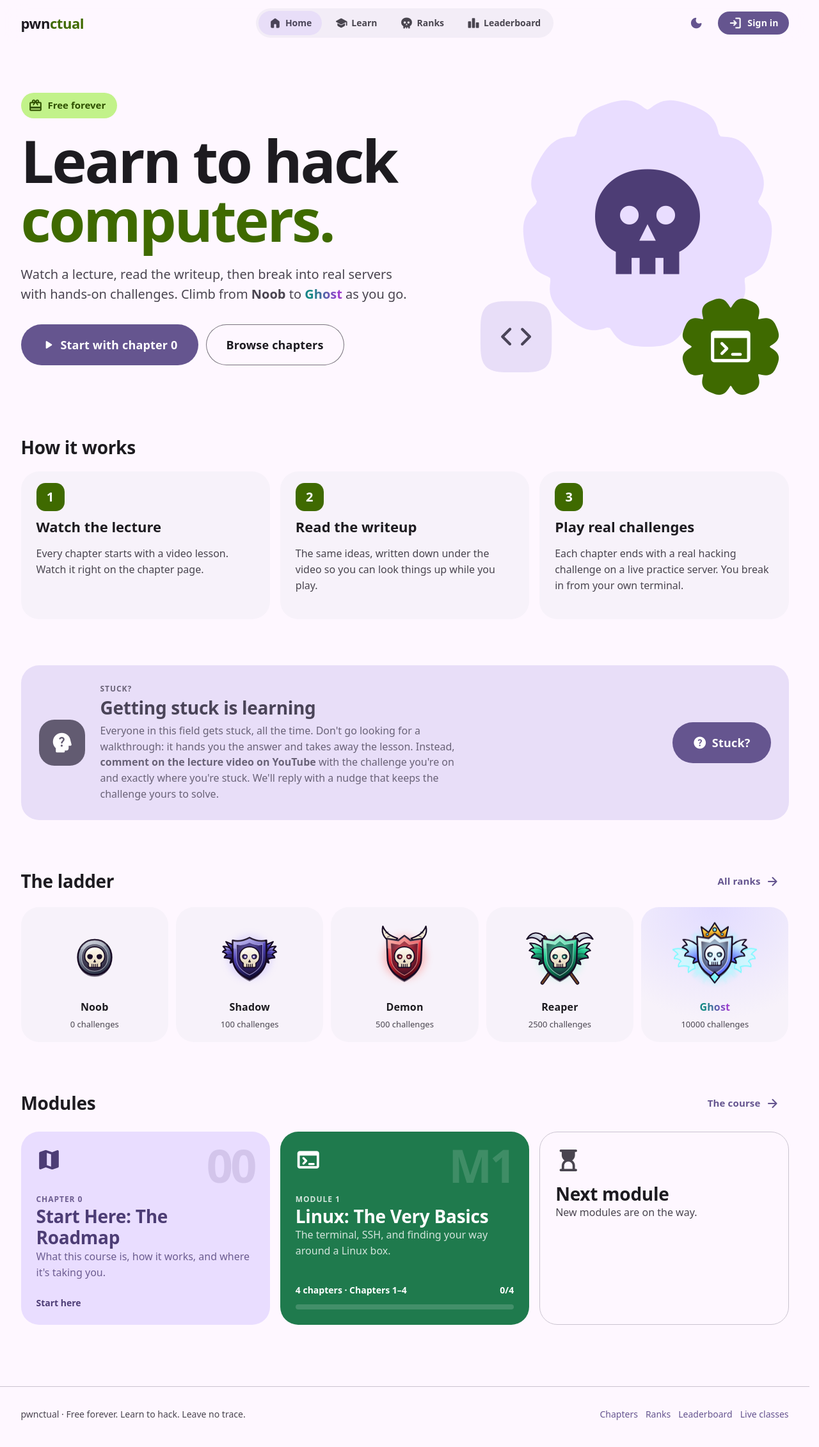
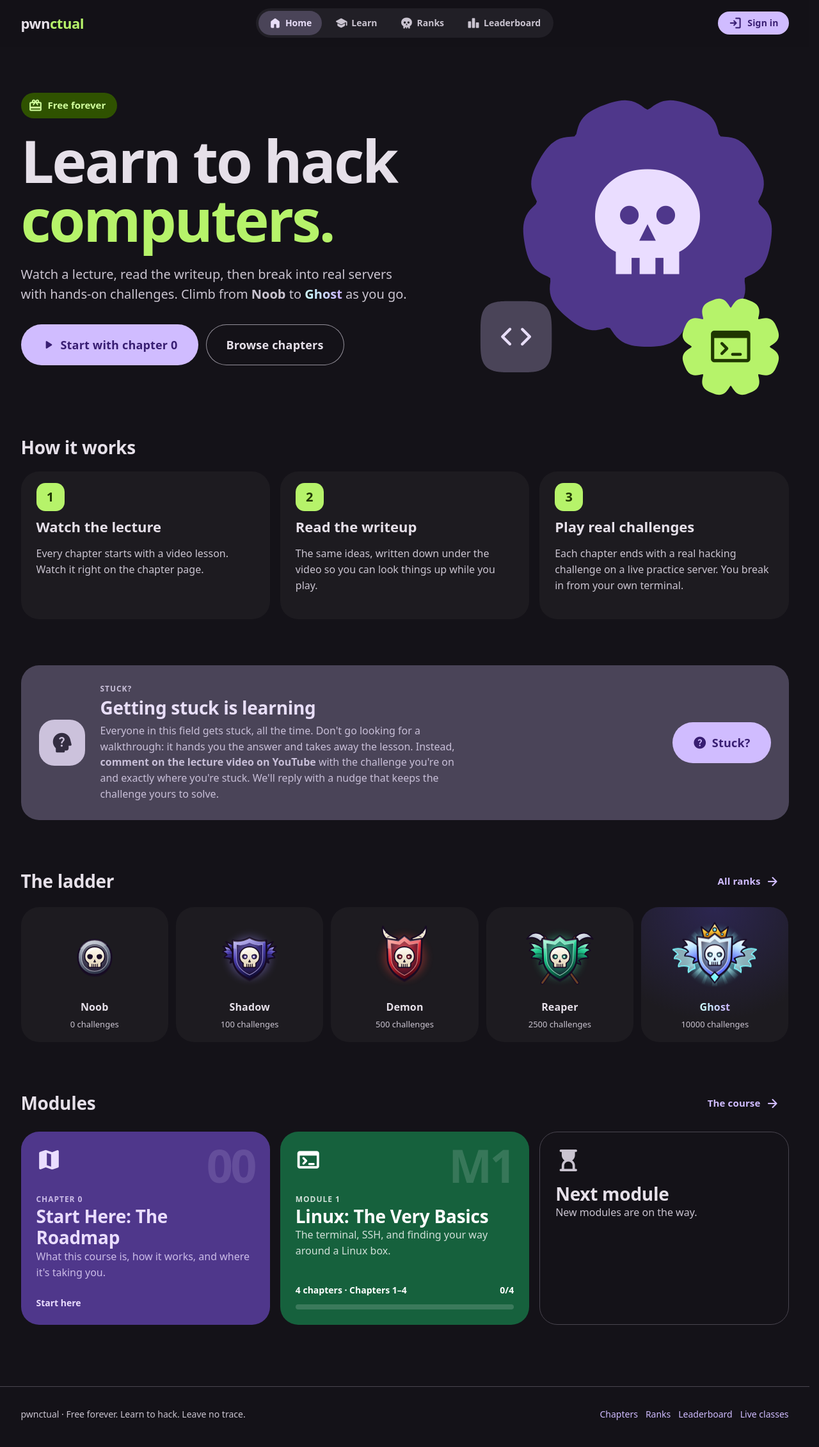
Before and after one commit to politejackal/pwnctual, a Flask app: page / in a window 1280 px wide. Shown: the whole page at 64% size. Run offline with Flask 3, Linux system fonts and the light colour scheme; some web fonts are replaced.

Commit message:
Remove the light theme: dark only
Drops the theme toggle, the pre-paint theme script, the circular-reveal
transition and every light-scheme colour override.

Co-Authored-By: Claude Opus 5.5 <noreply@anthropic.com>
Claude-Session: https://claude.ai/code/session_01YP6mVJmZu7mhe538BD6Ur2

```diff
--- a/pwnctual/static/css/app.css
+++ b/pwnctual/static/css/app.css
@@ -1,4 +1,4 @@
-/* pwnctual: Material 3 Expressive, dark-first, with a light scheme */
+/* pwnctual: Material 3 Expressive, dark only */
 
 :root {
   color-scheme: dark;
@@ -31,28 +31,6 @@
   --spring-fast: cubic-bezier(.42, 1.67, .21, .90);   /* expressive spatial fast */
   --spring: cubic-bezier(.38, 1.21, .22, 1.00);       /* expressive spatial default */
   --ease: cubic-bezier(.2, 0, 0, 1);                  /* emphasized */
-}
-
-:root[data-theme="light"] {
-  color-scheme: light;
-  --primary: #65558F;            --on-primary: #FFFFFF;
-  --primary-container: #E9DDFF;  --on-primary-container: #4D3D75;
-  --secondary: #625B71;          --on-secondary: #FFFFFF;
-  --secondary-container: #E8DEF8; --on-secondary-container: #4A4458;
-  --tertiary: #3F6A00;           --on-tertiary: #FFFFFF;
-  --tertiary-container: #C2F28A; --on-tertiary-container: #2F5000;
-  --green-card: #1F7A4D;         --on-green-card: #FFFFFF;
-  --error: #BA1A1A;              --on-error: #FFFFFF;
-  --error-container: #FFDAD6;    --on-error-container: #93000A;
-  --surface: #FEF7FF;            --on-surface: #1D1B20;
-  --on-surface-variant: #49454F;
-  --surface-container-lowest: #FFFFFF;
-  --surface-container-low: #F7F2FA;
-  --surface-container: #F3EDF7;
-  --surface-container-high: #ECE6F0;
-  --surface-container-highest: #E6E0E9;
-  --outline: #79747E;            --outline-variant: #CAC4D0;
-  --inverse-surface: #322F35;    --inverse-on-surface: #F5EFF7;
 }
 
 *, *::before, *::after { box-sizing: border-box; }
@@ -186,23 +164,10 @@ main { padding-bottom: 96px; min-height: calc(100vh - 160px); }
 ::view-transition-old(bnav-ind), ::view-transition-new(bnav-ind) { height: 100%; animation: none; }
 ::view-transition-old(topbar), ::view-transition-new(topbar),
 ::view-transition-old(bottomnav), ::view-transition-new(bottomnav) { animation-duration: .2s; }
-:root:not(.theme-anim)::view-transition-old(root) { animation: vt-out .1s linear both; }
-:root:not(.theme-anim)::view-transition-new(root) { animation: vt-in .24s cubic-bezier(0, 0, 0, 1) .08s both; }
+::view-transition-old(root) { animation: vt-out .1s linear both; }
+::view-transition-new(root) { animation: vt-in .24s cubic-bezier(0, 0, 0, 1) .08s both; }
 @keyframes vt-out { to { opacity: 0; } }
 @keyframes vt-in { from { opacity: 0; transform: translateY(6px); } }
-/* theme switch: circular reveal of the whole page, nothing else animates */
-.theme-anim .topbar, .theme-anim .bottomnav, .theme-anim .nav-ind, .theme-anim .bnav-ind,
-.theme-anim .nav-c, .theme-anim .bnav-c { view-transition-name: none !important; }
-.theme-anim *, .theme-anim *::before, .theme-anim *::after { transition: none !important; }
-/* the old page stays still underneath; the new one is revealed in a circle from the toggle.
-   The group and old image don't animate at all, so the page can't shift or fade while it runs. */
-.theme-anim::view-transition-group(root), .theme-anim::view-transition-old(root) { animation: none; }
-.theme-anim::view-transition-old(root), .theme-anim::view-transition-new(root) { mix-blend-mode: normal; }
-.theme-anim::view-transition-new(root) { animation: theme-reveal .55s cubic-bezier(.2, 0, 0, 1) both; }
-@keyframes theme-reveal {
-  from { clip-path: circle(0 at var(--reveal-x, 100%) var(--reveal-y, 0)); }
-  to { clip-path: circle(var(--reveal-r, 150vmax) at var(--reveal-x, 100%) var(--reveal-y, 0)); }
-}
 @media (prefers-reduced-motion: reduce) { @view-transition { navigation: none; } }
 
 /* ---------------------------------------------------------------- buttons */
@@ -276,7 +241,6 @@ a.chip:active::after { opacity: .14; }
   transition: background .3s var(--ease), border-radius .5s var(--spring); }
 .rank-step:hover { text-decoration: none; background: var(--surface-container); border-radius: 40px; }
 .rank-step.apex { background: radial-gradient(120% 120% at 50% 0%, #2c2650 0%, var(--surface-container-low) 70%); }
-:root[data-theme="light"] .rank-step.apex { background: radial-gradient(120% 120% at 50% 0%, #e2dcff 0%, var(--surface-container-low) 70%); }
 @media (max-width: 760px) {
   /* a slice of the next card peeks in, so it reads as a row you can swipe */
   /* full-bleed strip with the page gutter inside it, so the end cards (and the emblems' wings) aren't cut by the edge */
@@ -323,7 +287,6 @@ a.chip:active::after { opacity: .14; }
 .ladder-rank.current { background: var(--primary-container); color: var(--on-primary-container); }
 .ladder-rank.locked .emblem { filter: saturate(.55) brightness(.75); opacity: .8; }
 .ladder-rank.apex { background: radial-gradient(120% 140% at 0% 0%, #2c2650 0%, var(--surface-container-low) 60%); }
-:root[data-theme="light"] .ladder-rank.apex { background: radial-gradient(120% 140% at 0% 0%, #e2dcff 0%, var(--surface-container-low) 60%); }
 .ladder-divs { display: flex; gap: 10px; flex-wrap: wrap; }
 .div-pill { padding: 8px 14px; border-radius: var(--shape-full); background: var(--surface-container-high); font-weight: 650; font-size: 14px; }
 .div-pill.reached { background: var(--tertiary-container); color: var(--on-tertiary-container); }
@@ -332,7 +295,6 @@ a.chip:active::after { opacity: .14; }
 
 .ghost-name { background: linear-gradient(90deg, #fff, #c8f7ff, #c9b8ff, #ffc7ec, #fff); background-size: 300% 100%;
   -webkit-background-clip: text; background-clip: text; color: transparent; animation: sheen 6s linear infinite; }
-:root[data-theme="light"] .ghost-name { background-image: linear-gradient(90deg, #5b4bc4, #0e8c80, #9b3fd1, #c2257a, #5b4bc4); }
 @keyframes sheen { to { background-position: 300% 0; } }
 
 /* ---------------------------------------------------------------- paths & modules */
--- a/pwnctual/static/js/app.js
+++ b/pwnctual/static/js/app.js
@@ -9,29 +9,6 @@
   const body = document.body;
   const reducedMotion = () => matchMedia("(prefers-reduced-motion: reduce)").matches;
   const canTransition = () => !!document.startViewTransition && !reducedMotion();
-
-  // ------------------------------------------------------------------ theme
-  const syncIcon = () => {
-    const icon = $("#theme-icon");
-    if (icon) icon.textContent = root.dataset.theme === "light" ? "dark_mode" : "light_mode";
-  };
-  syncIcon();
-  document.addEventListener("click", (e) => {
-    const btn = e.target.closest("#theme-toggle"); if (!btn) return;
-    const next = root.dataset.theme === "light" ? "dark" : "light";
-    const apply = () => { root.dataset.theme = next; store.set("theme", next); syncIcon(); };
-    if (!canTransition()) return apply();
-    // The reveal is plain CSS (.theme-anim in app.css) that reads these, so it runs the same in every
-    // browser with view transitions; nothing else animates, so nothing on the page moves.
-    const r = btn.getBoundingClientRect();
-    const x = r.left + r.width / 2, y = r.top + r.height / 2;
-    root.style.setProperty("--reveal-x", `${x}px`);
-    root.style.setProperty("--reveal-y", `${y}px`);
-    root.style.setProperty("--reveal-r", `${Math.ceil(Math.hypot(Math.max(x, innerWidth - x), Math.max(y, innerHeight - y)))}px`);
-    root.classList.add("theme-anim");
-    const t = document.startViewTransition(apply);
-    t.finished.finally(() => root.classList.remove("theme-anim"));
-  });
 
   // ------------------------------------------------------------------ top bar elevation
   const bar = $(".topbar");
--- a/pwnctual/templates/base.html
+++ b/pwnctual/templates/base.html
@@ -5,10 +5,6 @@
 <meta name="viewport" content="width=device-width, initial-scale=1">
 <title>{% block title %}pwnctual{% endblock %}</title>
 <meta name="description" content="pwnctual: learn to hack from absolute zero. Free forever.">
-<script>
-  try { var t = localStorage.getItem("theme") || (matchMedia("(prefers-color-scheme: light)").matches ? "light" : "dark");
-        document.documentElement.dataset.theme = t; } catch (e) {}
-</script>
 <link rel="preconnect" href="https://fonts.googleapis.com">
 <link rel="preconnect" href="https://fonts.gstatic.com" crossorigin>
 <link rel="stylesheet" href="https://fonts.googleapis.com/css2?family=Google+Sans+Flex:opsz,wght,ROND@6..144,1..1000,0..100&display=swap">
@@ -34,7 +30,6 @@
       {% endfor %}
     </nav>
     <div class="topbar-end">
-    <button class="btn text icon-btn" id="theme-toggle" aria-label="Toggle theme"><span class="material-symbols-rounded" id="theme-icon">dark_mode</span></button>
     <div class="actions">
     {% if me %}
       <a class="mini-rank" href="/u/{{ me.login }}" title="{{ my_rank.tier.label }}">{{ emblem(my_rank.tier, 40) }}<span class="nl">{{ my_rank.tier.label }}</span></a>
```
